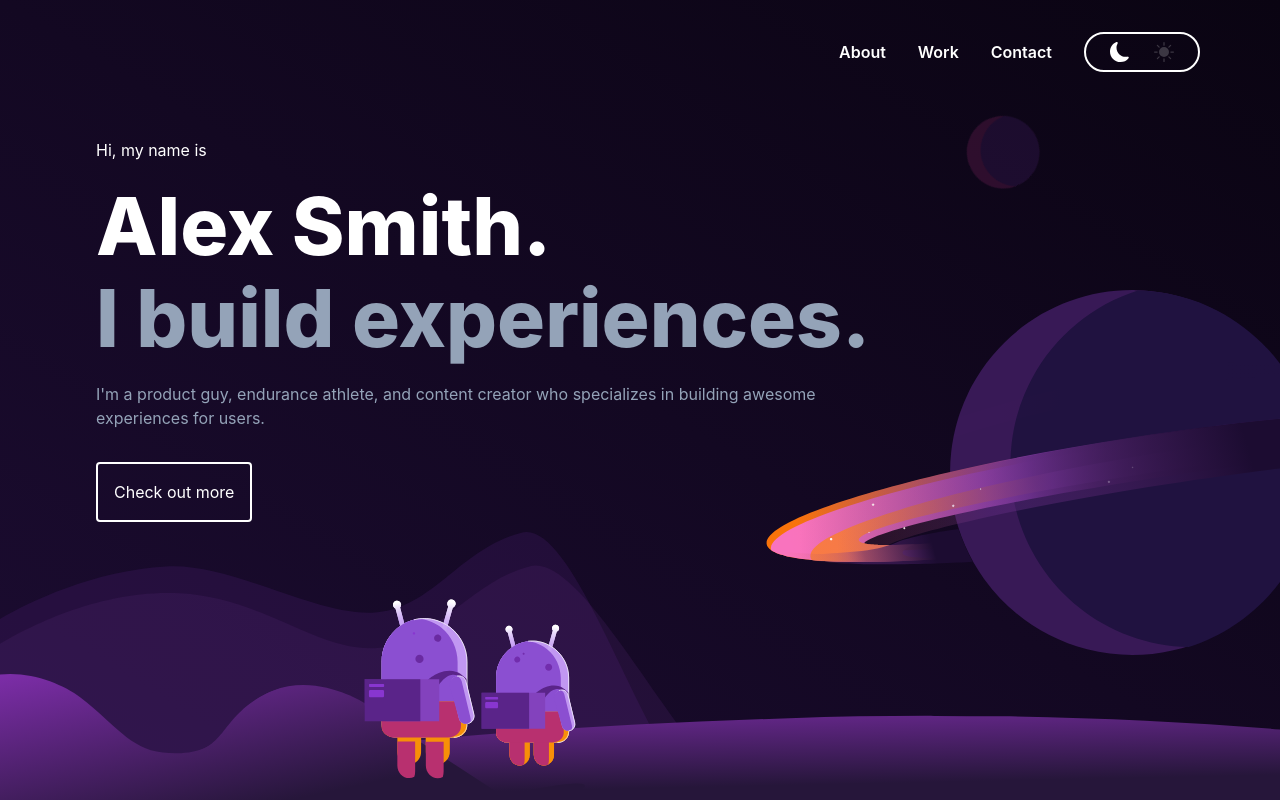
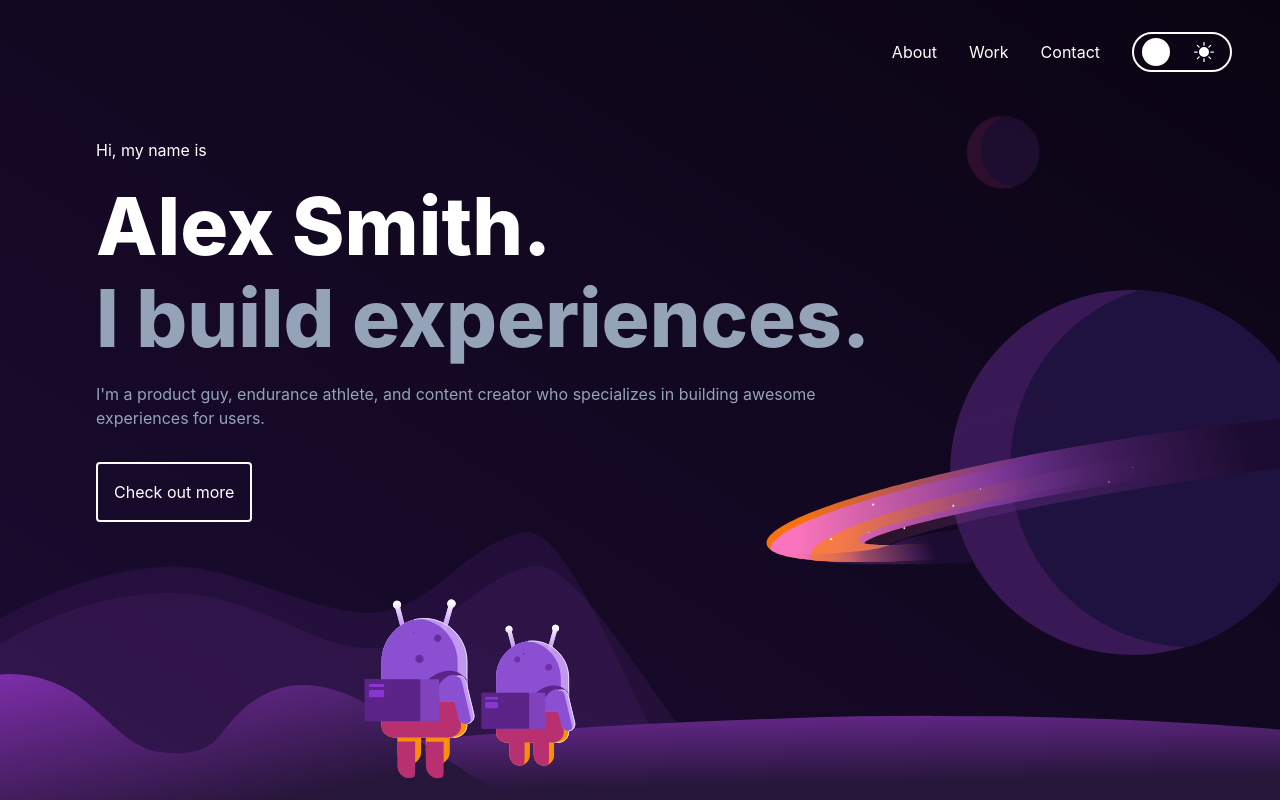
Before and after one commit to smithavt14/next-portfolio-site, a Next.js app: page / in a window 1280 px wide. Shown: the top 800 px of the page. Built offline with nearby package versions, Linux system fonts and the light colour scheme.

Commit message:
Change style of color toggle

```diff
--- a/components/Navbar.js
+++ b/components/Navbar.js
@@ -5,20 +5,19 @@ import { BsFillSunFill } from "react-icons/bs";
 
 const Navbar = ({darkMode, toggleDarkMode}) => {
   return (
-    <div className="fixed inset-x-0 top-0 py-8 px-12 w-screen text-white flex justify-center md:justify-end items-center z-50 ">
-      <a href="#" className="font-semibold mr-8 transition hover:text-deepPurple">About</a>
-      <a href="#" className="font-semibold mr-8 transition hover:text-deepPurple">Work</a>
-      <a href="#" className="font-semibold mr-8 transition hover:text-deepPurple">Contact</a>
+    <div className="transition-all duration-200 fixed inset-x-0 top-0 py-8 px-12 w-screen text-midnight dark:text-white flex justify-center md:justify-end items-center z-50">
+      <a href="#" className="mr-8 duration-200 hover:text-slate-400">About</a>
+      <a href="#" className="mr-8 duration-200 hover:text-slate-400">Work</a>
+      <a href="#" className="mr-8 duration-200 hover:text-slate-400">Contact</a>
 
       <div onClick={toggleDarkMode} className="
-      group
-      px-6 py-2 mr-8
-      cursor-pointer border-2 rounded-full border-deepPurple dark:border-white dark:hover:border-deepPurple
-      bg-deepPurple dark:bg-transparent
-      flex items-center
-      transition-all duration-500">
-        <BsMoonFill className="transition-all duration-500 fill-white/20 group-hover:fill-white/80 dark:fill-white dark:focus:fill-white shrink-0 w-5 h-5"/>
-        <BsFillSunFill className="transition-all duration-500 ml-6 w-5 h-5 fill-white shrink-0 dark:fill-white/20 dark:group-hover:fill-white/80"/>
+      group min-h-7 py-2 px-4 cursor-pointer border-2 rounded-full flex items-center transition-all duration-200
+      border-midnight dark:border-white relative">
+        <div className="transition-all duration-200 h-7 w-7 rounded-full absolute
+        bg-midnight right-2
+        dark:bg-white dark:right-14 dark:mr-1"></div>
+        <BsMoonFill className="transition-all duration-200 fill-midnight shrink-0 w-5 h-5"/>
+        <BsFillSunFill className="transition-all duration-500 ml-6 w-5 h-5 fill-white shrink-0"/>
       </div>
     </div>
   );
```
